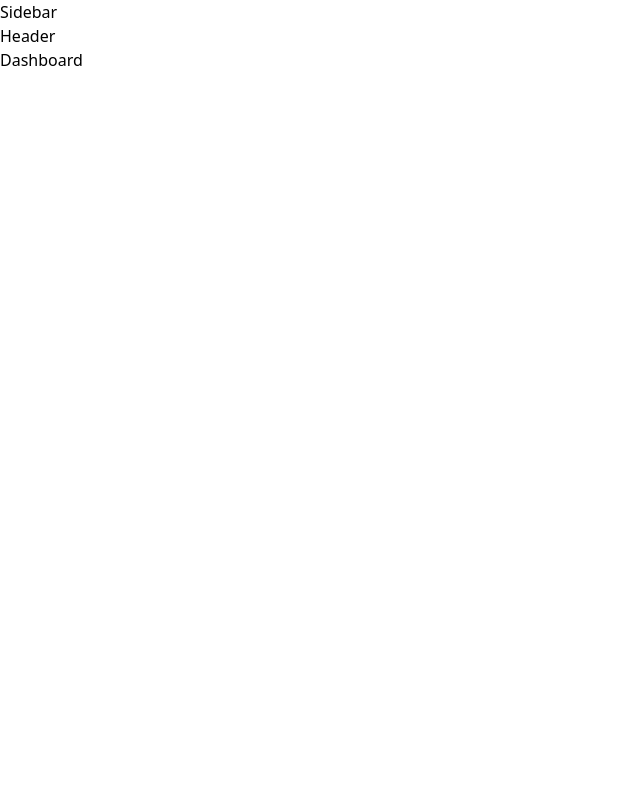
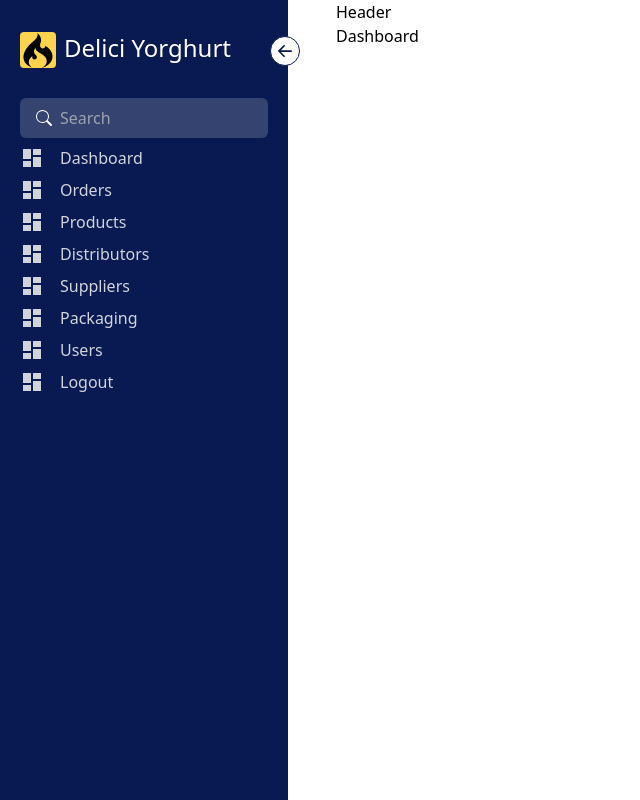
Before and after one commit to mwororokevin/smallbusinessmngtapp, a React (Create React App) app in the folder management-ui/: page / in a window 1280 px wide. Shown: the whole page, without its empty margins (0-640 px from the left). Built offline with nearby package versions, Linux system fonts and the light colour scheme.

Commit message:
Add the code for the Sidebar navigation.

```diff
--- a/management-ui/src/components/shared/Layout.jsx
+++ b/management-ui/src/components/shared/Layout.jsx
@@ -1,12 +1,59 @@
 import React from 'react'
+import { useState } from 'react'
 import { Outlet } from 'react-router-dom'
+import { BsArrowLeftShort, BsSearch } from "react-icons/bs"
+import { DiCodeigniter } from "react-icons/di"
+import { RiDashboardFill } from "react-icons/ri"
 
 export default function Layout() {
+  const [open, setOpen] = useState(true)
+
+  const MenuItems = [
+    {title: "Dashboard"},
+    {title: "Orders"},
+    {title: "Products"},
+    {title: "Distributors"},
+    {title: "Suppliers"},
+    {title: "Packaging"},
+    {title: "Users"},
+    {title: "Logout"}
+  ]
+
   return (
-    <div>
-      <div>Sidebar</div>
-      <div>Header</div>
-      <div>{<Outlet />}</div>
+    <div className="flex">
+      <div className={`bg-dark-purple h-screen mr-12 p-5 pt-8 ${open ? "w-72" : "w-20"} duration-300 relative`}>
+        <BsArrowLeftShort
+          className={`bg-white text-dark-purple text-3xl rounded-full absolute -right-3 top-9 border
+          border-dark-purple cursor-pointer ${!open && "rotate-180"}`}
+          onClick={() => setOpen(!open)}
+        />
+        <div className="inline-flex">
+          <DiCodeigniter className={`bg-amber-300 text-4xl rounded cursor-pointer block float-left mr-2 duration-500 ${!open && "rotate-[360deg]"}`}/>
+          <h1 className={`text-white origin-left font-medium text-2xl duration-300 ${!open && "scale-0"}`}>Delici Yorghurt</h1>
+        </div>
+        <div className={`flex items-center rounded-md bg-light-white mt-6 ${!open ? "px-2.5" : "px-4"} py-2`}>
+          <BsSearch className={`text-white text-lg block float-left cursor-pointer ${open && "mr-2"}`}/>
+          <input type={"search"} placeholder="Search" className={`text-base bg-transparent w-full text-white focus:outline-none ${!open && "hidden"}`}/>
+        </div>
+        <ul>
+          {MenuItems.map((menuItem, index) => (
+            <>
+              <li key={index} className={`text-gray-300 text-sm flex items-center gap-x-4 cursor-pointer hover:bg-light-white rounded-md mt-2`}>
+                <span className="text-2xl block float-left">
+                  <RiDashboardFill />
+                </span>
+                <span className={`text-base font-medium flex-1 duration-200 ${!open && "hidden"}`}>
+                  {menuItem.title}
+                </span>
+              </li>
+            </>
+          ))}
+        </ul>
+      </div>
+      <div className="flex flex-col">
+        <div>Header</div>
+        <div>{<Outlet />}</div>
+      </div>
     </div>
   )
 }
--- a/management-ui/tailwind.config.js
+++ b/management-ui/tailwind.config.js
@@ -4,7 +4,12 @@ module.exports = {
     "./src/**/*.{js,jsx,ts,tsx}",
   ],
   theme: {
-    extend: {},
+    extend: {
+      colors: {
+        "dark-purple": "#081A51",
+        "light-white": 'rgba(255,255,255,0.18)'
+      }
+    },
   },
   plugins: [],
 }
```
